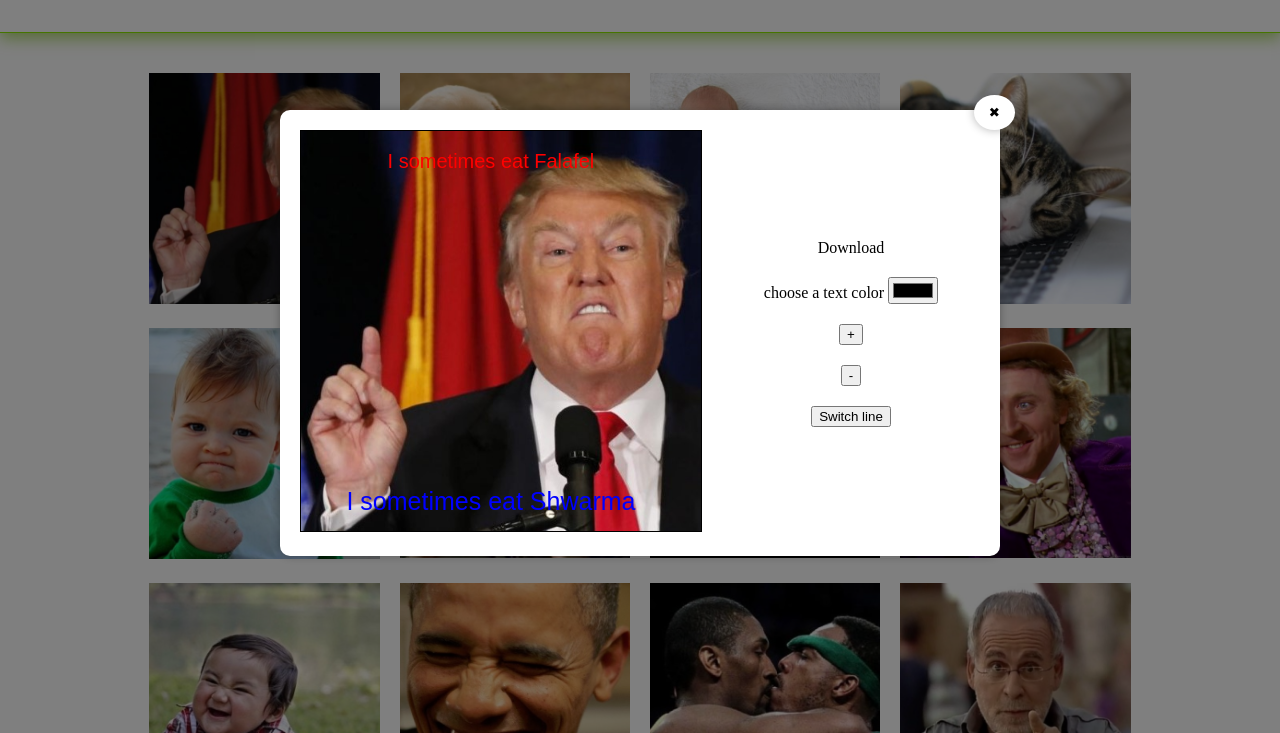
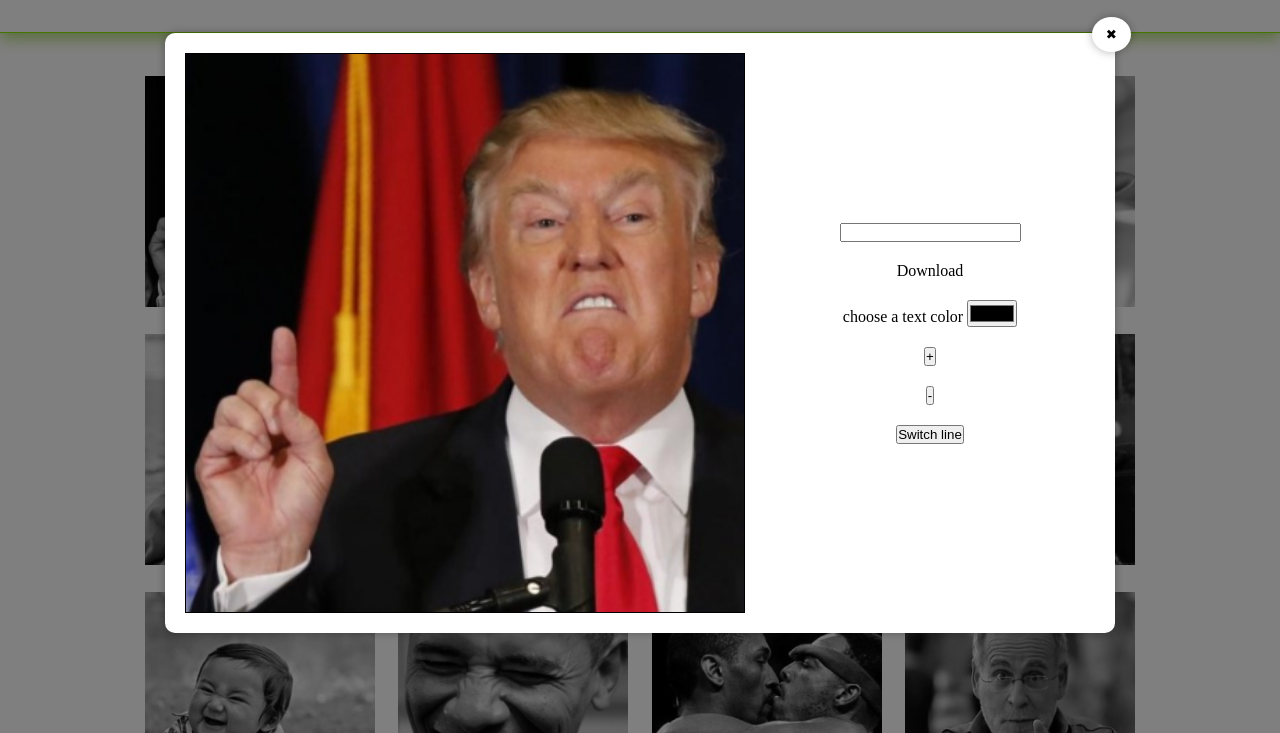
Before and after one commit to OfirKaspi/OKMemes, a plain HTML site: page index.html in a window 1280 px wide. Both pictures are taken after a click on the picture 264 px from the left and 255 px from the top of the page. Shown: the part 67-800 px from the top of the page. Drawn offline with Linux system fonts and the light colour scheme.

Commit message:
try fixing the text input

```diff
--- a/css/basics/base.css
+++ b/css/basics/base.css
@@ -1,10 +1,12 @@
 * {
+  margin: 0;
+  padding: 0;
   box-sizing: border-box;
 }
 
-body {
+/* body {
   margin: 0;
-}
+} */
 
 img {
   width: 100%;
--- a/css/components/canvas.css
+++ b/css/components/canvas.css
@@ -9,16 +9,20 @@ canvas {
 
 .overlay-text {
   position: absolute;
+  width: 100%;
+}
+
+/* .overlay-text {
   padding: 20px 0;
   width: 95%;
   text-align: center;
-  overflow: hidden; /* Hide horizontal scrollbar */
+  overflow: hidden;
   white-space: pre-wrap;
   background-color: transparent;
   border: 0;
-}
+} */
 
-.overlay-text-top {
+/* .overlay-text-top {
   top: 0;
   left: 0;
 }
@@ -26,16 +30,21 @@ canvas {
 .overlay-text-bottom {
   bottom: 0;
   left: 0;
-}
+} */
 
-.overlay-text:hover {
+/* .overlay-text:hover {
   border: 2px solid gray;
   resize: both;
-}
+} */
 
 @media (max-width: 767px) {
   canvas {
-    width: 300px;
-    height: 300px;
+    width: 100%;
   }
 }
+
+@media (min-width: 1020px) {
+  canvas {
+    height: 100%;
+  }
+}
--- a/css/components/gallery.css
+++ b/css/components/gallery.css
@@ -9,8 +9,19 @@
 }
 
 .gallery article {
-  margin: 20px 10px 0px 10px;
+  margin: 2% 1% 0 1%;
   width: 20%;
+}
+
+.gallery article img {
+  cursor: pointer;
+  filter: grayscale(1);
+  transition: 0.3s;
+}
+
+.gallery article img:hover {
+  box-shadow: 0 0 10px rgb(150, 206, 65, 0.8);
+  filter: unset;
 }
 
 @media (max-width: 767px) {
--- a/css/components/modal.css
+++ b/css/components/modal.css
@@ -8,6 +8,7 @@
   display: none;
   justify-content: center;
   align-items: center;
+  z-index: 1;
 }
 
 /* Actual modal */
@@ -24,12 +25,12 @@
 }
 .exit {
   position: absolute;
-  top: -15px;
-  right: -15px;
+  top: -16px;
+  right: -16px;
   background-color: white;
   color: black;
   border: 0;
-  padding: 10px 15px;
+  padding: 10px 14px;
   border-radius: 50%;
   box-shadow: 0 0 10px rgba(0, 0, 0, 0.3);
   transition: 0.3s;
@@ -46,3 +47,10 @@
     width: 350px;
   }
 }
+
+@media (min-width: 1020px) {
+  .modal {
+    width: 950px;
+    height: 600px;
+  }
+}
--- a/index.html
+++ b/index.html
@@ -19,20 +19,21 @@
       <div class="modal" onclick="stopPropagation(event)">
         <div class="canvas-container">
           <canvas width="400" height="400"></canvas>
-          <input
+        </div>
+        <div class="editor">
+          <input type="text" oninput="drawText(this)" />
+          <!-- <input
             type="text"
             class="overlay-text overlay-text-top"
             oninput="onChangeInput(this)"
-            onclick="onSelectInput(this)"
+            onclick="onChooseInput(0)"
           />
           <input
             type="text"
             class="overlay-text overlay-text-bottom"
             oninput="onChangeInput(this)"
-            onclick="onSelectInput(this)"
-          />
-        </div>
-        <div class="editor">
+            onclick="onChooseInput(1)"
+          /> -->
           <a href="#" onclick="downloadCanvas(this)" download="file-name">Download</a>
           <div>
             <label for="textColor">choose a text color</label>
--- a/js/main.js
+++ b/js/main.js
@@ -32,19 +32,27 @@ function renderGallery() {
   elGallery.innerHTML = strHTMLs.join('')
 }
 
+function renderText() {
+  const meme = getMeme()
+
+  console.log(meme.lines[meme.selectedLineIdx])
+}
+
 // PROBLEM👇
 function renderMeme() {
   const meme = getMeme()
   const images = getImg()
   const memeId = meme.selectedImgId
+  const memeLineIdx = meme.selectedLineIdx
+  const memeLine = meme.lines[memeLineIdx]
   const image = images.find(image => image.id === memeId)
   const newImage = new Image()
   newImage.src = image.url
   newImage.onload = () => {
     coverCanvasWithImg(newImage)
-    // drawText('hello')
+    // drawText(memeLine.text, memeLine.size, memeLine.color)
+    // setOverlayText(meme)
   }
-  setOverlayText(meme)
 }
 
 // PROBLEM👇
@@ -53,8 +61,8 @@ function onSelectImg(elImg) {
   elModalOverlay.style.display = 'flex'
   setImg(elImg)
   coverCanvasWithImg(elImg)
-  const meme = getMeme()
-  setOverlayText(meme)
+  // const meme = getMeme()
+  // setOverlayText(meme)
 }
 
 // GOOD ✔
@@ -64,23 +72,24 @@ function coverCanvasWithImg(elImg) {
 }
 
 // PROBLEM👇
-function setOverlayText(meme) {
-  const elTopOverlayText = document.querySelector('.overlay-text-top')
-  elTopOverlayText.value = meme.lines[0].txt
-  elTopOverlayText.style.color = meme.lines[0].color
-  elTopOverlayText.style.fontSize = meme.lines[0].size + 'px'
+// function setOverlayText(meme) {
+//   const elTopOverlayText = document.querySelector('.overlay-text-top')
+//   elTopOverlayText.value = meme.lines[0].txt
+//   elTopOverlayText.style.color = meme.lines[0].color
+//   elTopOverlayText.style.fontSize = meme.lines[0].size + 'px'
 
-  const elbottomOverlayText = document.querySelector('.overlay-text-bottom')
-  elbottomOverlayText.value = meme.lines[1].txt
-  elbottomOverlayText.style.color = meme.lines[1].color
-  elbottomOverlayText.style.fontSize = meme.lines[1].size + 'px'
-}
+//   const elbottomOverlayText = document.querySelector('.overlay-text-bottom')
+//   elbottomOverlayText.value = meme.lines[1].txt
+//   elbottomOverlayText.style.color = meme.lines[1].color
+//   elbottomOverlayText.style.fontSize = meme.lines[1].size + 'px'
+// }
 
 // GOOD ✔
-function onChangeInput(el) {
-  setLineTxt(el.value)
-  renderMeme()
-}
+// function onChangeInput(el) {
+//   setLineTxt(el.value)
+//   renderText()
+//   renderMeme()
+// }
 
 // GOOD ✔ - needs to check if text is implemented
 function downloadCanvas(elLink) {
@@ -103,33 +112,40 @@ function stopPropagation(ev) {
 }
 
 // GOOD ✔
-function onChangeTextColor(el) {
-  changeTextColor(el.value)
-  renderMeme()
-}
+// function onChangeTextColor(el) {
+//   changeTextColor(el.value)
+//   renderMeme()
+// }
 
 // GOOD ✔
-function onChangeFontSize(value) {
-  changeFontSize(value)
-  renderMeme()
-}
+// function onChangeFontSize(value) {
+//   changeFontSize(value)
+//   renderMeme()
+// }
 
 // GOOD ✔ - probably be broken when change the whole rendering process
-function onLineSwitch() {
-  lineSwitch()
-  renderMeme()
-}
+// function onLineSwitch() {
+//   lineSwitch()
+//   renderMeme()
+// }
+
+// function onChooseInput(value) {
+//   chooseInput(value)
+//   renderMeme()
+// }
 
 // MUST BE USED👇
 
-// function drawText(text, fontSize = 16, color = 'black', x = 50, y = 50) {
-//   gCtx.lineWidth = 2
-//   gCtx.strokeStyle = 'brown'
-//   gCtx.fillStyle = color
-//   gCtx.font = `${fontSize}px Arial`
-//   gCtx.textAlign = 'center'
-//   gCtx.textBaseline = 'middle'
+function drawText(el) {
+  const x = gElCanvas.height / 2
+  const y = gElCanvas.width / 2
+  gCtx.lineWidth = 2
+  gCtx.strokeStyle = 'brown'
+  gCtx.fillStyle = 'blue'
+  gCtx.font = '20px Arial'
+  gCtx.textAlign = 'center'
+  gCtx.textBaseline = 'middle'
 
-//   gCtx.fillText(text, x, y)
-//   gCtx.strokeText(text, x, y)
-// }
+  gCtx.fillText(el.value, x, y)
+  gCtx.strokeText(el.value, x, y)
+}
--- a/js/services/service.js
+++ b/js/services/service.js
@@ -25,12 +25,31 @@ var gMeme = {
   selectedImgId: 2,
   selectedLineIdx: 1,
   lines: [
-    { txt: ' I sometimes eat Falafel ', size: 20, color: 'red' },
-    { txt: ' I sometimes eat Shwarma ', size: 25, color: 'blue' },
+    { txt: ' I sometimes eat Falafel ', size: 20, color: 'red', isDrag: false },
+    { txt: ' I sometimes eat Shwarma ', size: 25, color: 'blue', isDrag: false },
   ],
 }
 
 var gKeywordSearchCountMap = { funny: 12, cat: 16, baby: 2 }
+
+// function createNewLine(pos) {
+//   gMeme.lines.push = {
+//     pos,
+//     txt: '---Add Text---',
+//     size: 20,
+//     color: 'blue',
+//     isDrag: false,
+//   }
+// }
+
+function isCircleClicked(clickedPos) {
+  const { pos } = gCircle
+  // Calc the distance between two dots
+  const distance = Math.sqrt((pos.x - clickedPos.x) ** 2 + (pos.y - clickedPos.y) ** 2)
+  // console.log('distance', distance)
+  //If its smaller then the radius of the circle we are inside
+  return distance <= gCircle.size
+}
 
 // GOOD ✔ - probably be broken when change the whole rendering process
 function lineSwitch() {
@@ -60,6 +79,10 @@ function setImg(el) {
   gMeme.selectedImgId = image.id
 }
 
+function chooseInput(value) {
+  gMeme.selectedLineIdx = value
+}
+
 // GOOD ✔
 function getMeme() {
   return gMeme
```
